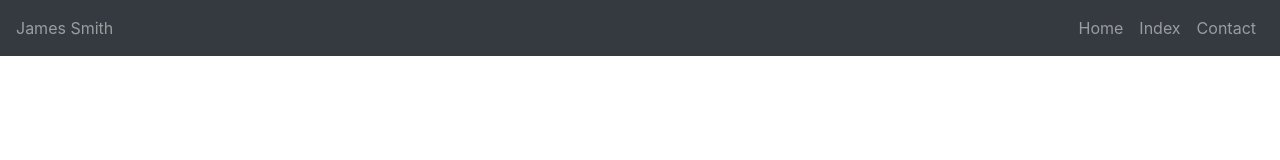
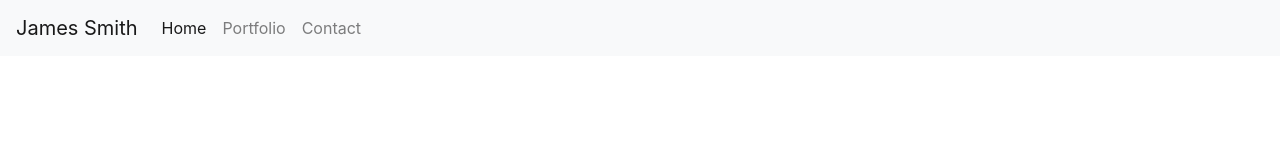
Before and after one commit to jasmith188/responsive_portfolio, a plain HTML site: page responsive_portfolio.html in a window 1280 px wide. Drawn offline with nearby package versions, Linux system fonts and the light colour scheme.

Commit message:
change navbar

```diff
--- a/porfolio.css
+++ b/porfolio.css
@@ -1,4 +1,9 @@
-.navbar-text {
-font-size: 20px;
-font-weight: bold;
+nav {
+    width: 100%;
+     height: 40px;
+     background: -webkit-linear-gradient(#3f9a15, #388813, #3f9a15, #388813, #3f9a15);
+     background: -o-linear-gradient(#3f9a15, #388813, #3f9a15, #388813, #3f9a15);
+     background: linear-gradient(#3f9a15, #388813, #3f9a15, #388813, #3f9a15);
+     border-radius: 6px !important;
+     -moz-border-radius: 6px !important;
 }
--- a/responsive_portfolio.html
+++ b/responsive_portfolio.html
@@ -1,37 +1,32 @@
 <!DOCTYPE html>
 <html lang="en">
-
 <head>
     <meta charset="UTF-8">
     <meta name="viewport" content="width=device-width, initial-scale=1.0">
+    <link rel="stylesheet" href="https://stackpath.bootstrapcdn.com/bootstrap/4.4.1/css/bootstrap.min.css" integrity="sha384-Vkoo8x4CGsO3+Hhxv8T/Q5PaXtkKtu6ug5TOeNV6gBiFeWPGFN9MuhOf23Q9Ifjh" crossorigin="anonymous">
     <title>Document</title>
-    <link rel="stylesheet" href="https://stackpath.bootstrapcdn.com/bootstrap/4.4.1/css/bootstrap.min.css"
-        integrity="sha384-Vkoo8x4CGsO3+Hhxv8T/Q5PaXtkKtu6ug5TOeNV6gBiFeWPGFN9MuhOf23Q9Ifjh" crossorigin="anonymous">
 </head>
-
 <body>
 
-    <nav class="navbar navbar-expand-sm bg-dark navbar-dark">
-
-        <!-- Navbar text-->
-        <span class="navbar-text">
-            James Smith
-        </span>
-
-        <!-- Links -->
-        <ul class="navbar-nav ml-auto">
-            <li class="nav-item">
-                <a class="nav-link" href="#">Home</a>
+    <nav class="navbar navbar-expand-lg navbar-light bg-light">
+        <a class="navbar-brand" href="#">James Smith</a>
+        <button class="navbar-toggler" type="button" data-toggle="collapse" data-target="#navbarNav" aria-controls="navbarNav" aria-expanded="false" aria-label="Toggle navigation">
+          <span class="navbar-toggler-icon"></span>
+        </button>
+        <div class="collapse navbar-collapse" id="navbarNav">
+          <ul class="navbar-nav">
+            <li class="nav-item active">
+              <a class="nav-link" href="#">Home <span class="sr-only">(current)</span></a>
             </li>
             <li class="nav-item">
-                <a class="nav-link" href="#">Index</a>
+              <a class="nav-link" href="#">Portfolio</a>
             </li>
             <li class="nav-item">
-                <a class="nav-link" href="#">Contact</a>
-        </ul>
-
-    </nav>
+              <a class="nav-link" href="#">Contact</a>
+            </li>
+          </ul>
+        </div>
+      </nav>
 
 </body>
-
 </html>
```
